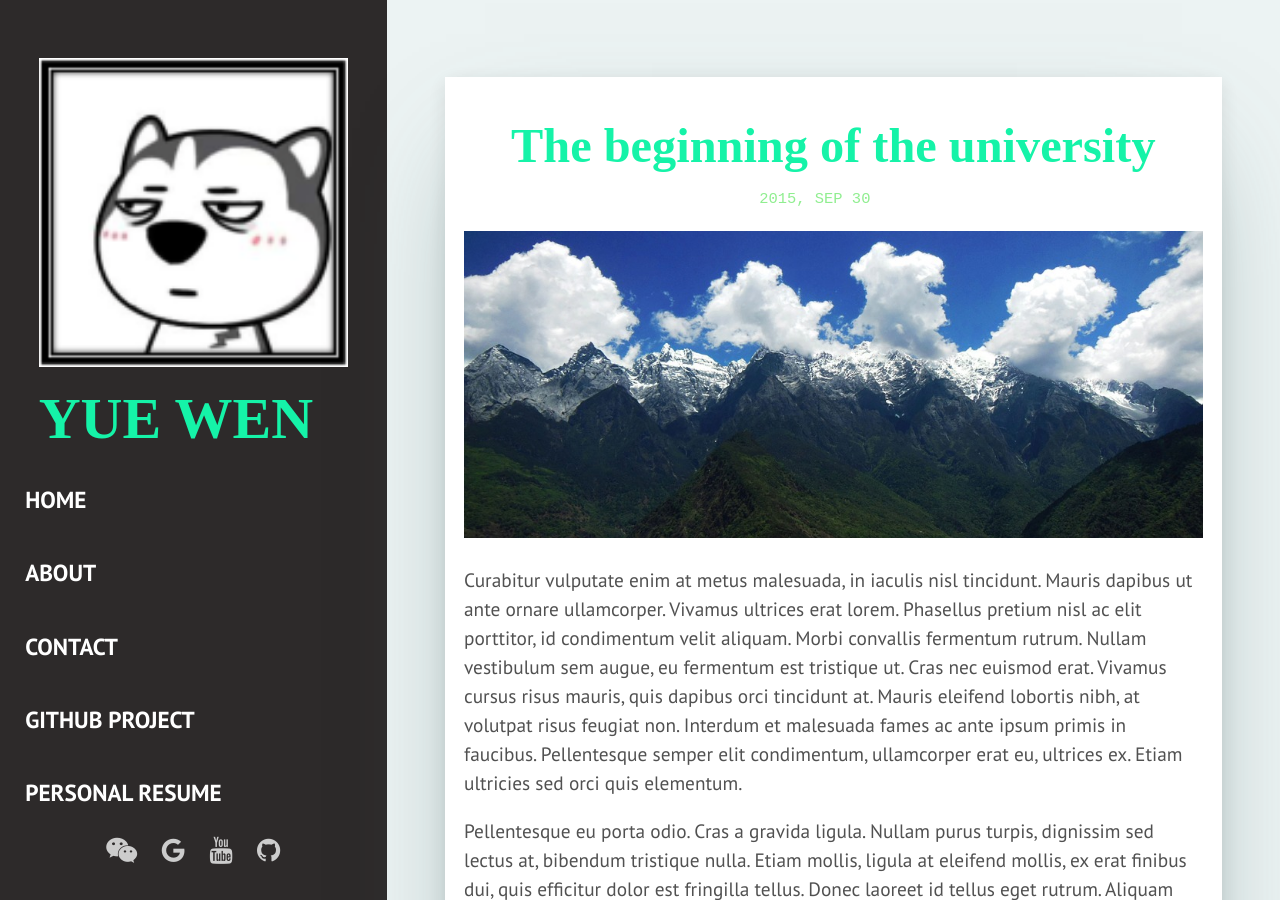
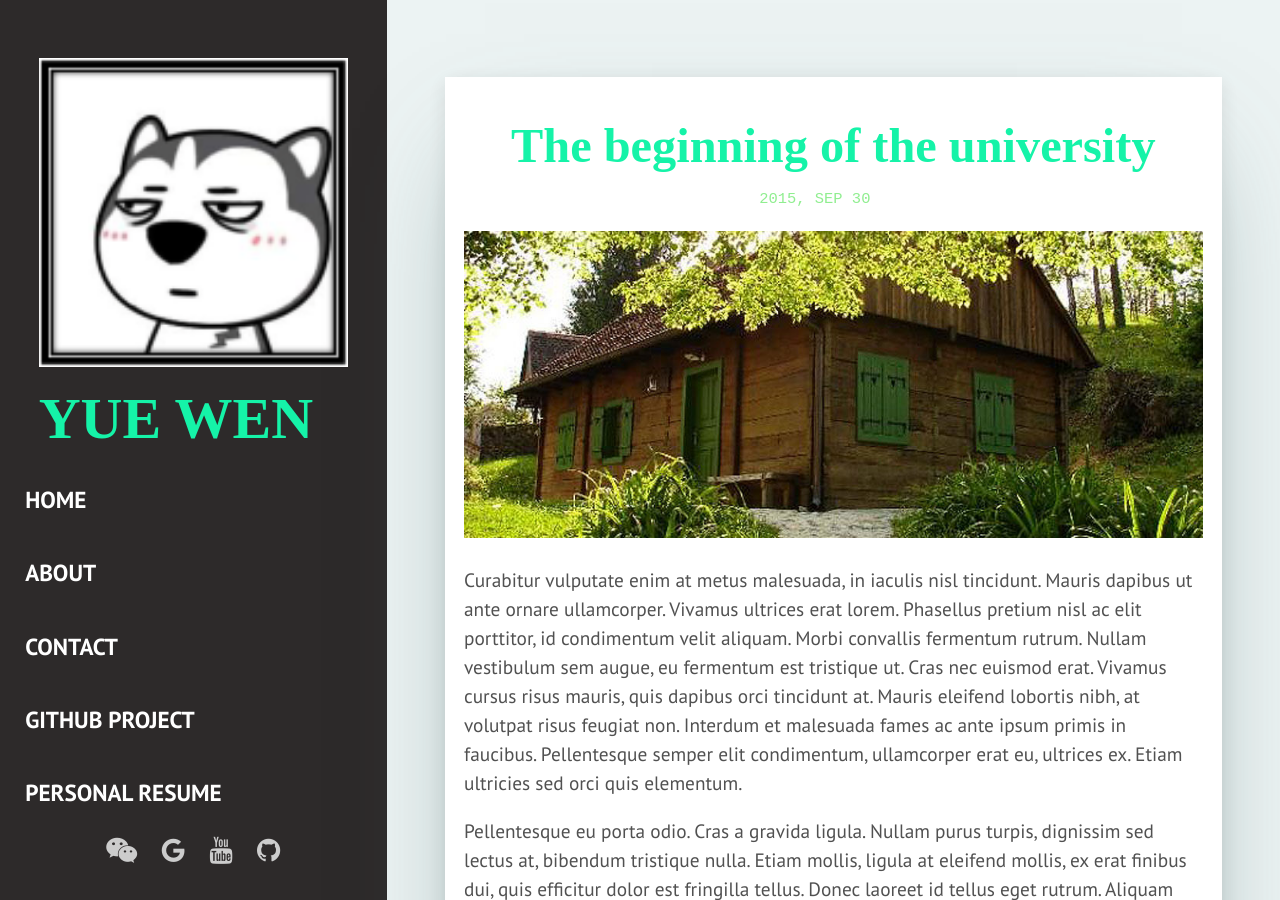
Before and after one commit to zywok/zywok.github.io, a Jekyll site: the page built from _posts/2015-10-01-The-beginning-of-the-university.markdown, in a window 1280 px wide and 900 px high. Built offline with Jekyll 4.4.1, drawn with Linux system fonts in a browser that asks for light colours; some web fonts are replaced.

Commit message:
Update 2015-10-01-The-beginning-of-the-university.markdown

```diff
--- a/_posts/2015-10-01-The-beginning-of-the-university.markdown
+++ b/_posts/2015-10-01-The-beginning-of-the-university.markdown
@@ -1,7 +1,7 @@
 ---
 layout: post
 title:  "The beginning of the university"
-img: china_tiger_leaping_gorge.jpg
+img: wooden_house.jpg
 date:   2015-10-01 00:00:00 +0200
 description: Curabitur vulputate enim at metus malesuada, in iaculis nisl tincidunt. Mauris dapibus ut ante ornare ullamcorper. Vivamus ultrices erat lorem. Phasellus pretium nisl ac elit porttitor, id condimentum velit aliquam.
 ---
```
